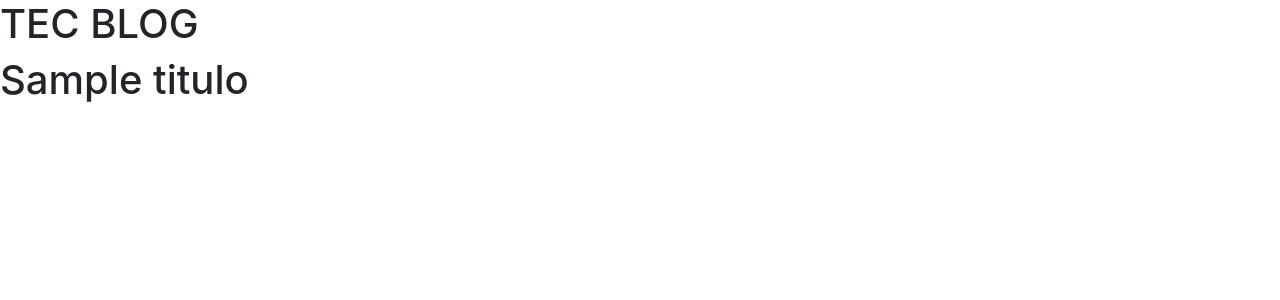
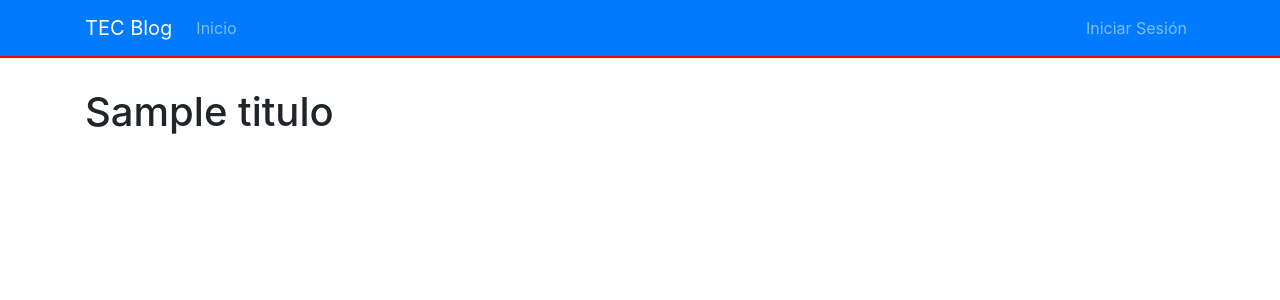
Before and after one commit to aguilarandress/BlogWebDjango, a Django app: template blogapp/blog/templates/blog/index.html in a window 1280 px wide. Shown: the top 300 px of the page. Run offline with Django 3.2, Linux system fonts and the light colour scheme; the template is opened without the code that fills it: most values are stand-ins (such as "Sample title", 1, 10 or a date in 2020); some libraries are stand-ins or nearby versions.

Commit message:
Creación del componente navbar

```diff
--- /dev/null
+++ b/blogapp/blog/static/blog/style.css
@@ -0,0 +1,9 @@
+/* Main Container */
+#main-container {
+    padding-top: 5.5rem;
+}
+
+/* Navbar */
+nav#main-navbar {
+    border-bottom: 2px solid red;
+}
--- a/blogapp/blog/templates/blog/layout.html
+++ b/blogapp/blog/templates/blog/layout.html
@@ -4,18 +4,48 @@
     <meta charset="UTF-8">
     <meta name="viewport" content="width=device-width, initial-scale=1.0">
     <meta http-equiv="X-UA-Compatible" content="ie=edge">
+    {% load static %}
+
+    <link rel="stylesheet" type="text/css" href="{% static 'blog/style.css' %}">
     <!-- CSS Bootstrap -->
     <link rel="stylesheet" href="https://stackpath.bootstrapcdn.com/bootstrap/4.3.1/css/bootstrap.min.css" integrity="sha384-ggOyR0iXCbMQv3Xipma34MD+dH/1fQ784/j6cY/iJTQUOhcWr7x9JvoRxT2MZw1T" crossorigin="anonymous">
     <title>TEC Blog</title>
 </head>
 <body>
-    <h1>TEC BLOG</h1>
-    {% block content %}
-    {% endblock %}
+    <nav class="navbar navbar-expand-md fixed-top navbar-dark bg-primary" id="main-navbar">
+        <div class="container">
+            <a href="#" class="navbar-brand">
+                TEC Blog
+            </a>
+            <button class="navbar-toggler" type="button" data-toggle="collapse" data-target="#navbar-content">
+                <span class="navbar-toggler-icon"></span>
+            </button>
+            <div class="collapse navbar-collapse" id="navbar-content">
+                <ul class="navbar-nav mr-auto">
+                    <li class="nav-item">
+                        <a href="#" class="nav-link">
+                            Inicio
+                        </a>
+                    </li>
+                </ul>
+                <ul class="navbar-nav ml-auto">
+                    <li class="nav-item">
+                        <a href="#" class="nav-link">
+                            Iniciar Sesión
+                        </a>
+                    </li>
+                </ul>
+            </div>
+        </div>
+    </nav>
+    <div class="container" id="main-container">
+        {% block content %}
+        {% endblock %}
+    </div>
 
     <!-- Bootstrap JavaScript -->
-    <script src="https://stackpath.bootstrapcdn.com/bootstrap/4.3.1/js/bootstrap.min.js" integrity="sha384-JjSmVgyd0p3pXB1rRibZUAYoIIy6OrQ6VrjIEaFf/nJGzIxFDsf4x0xIM+B07jRM" crossorigin="anonymous"></script>
     <script src="https://code.jquery.com/jquery-3.3.1.slim.min.js" integrity="sha384-q8i/X+965DzO0rT7abK41JStQIAqVgRVzpbzo5smXKp4YfRvH+8abtTE1Pi6jizo" crossorigin="anonymous"></script>
     <script src="https://cdnjs.cloudflare.com/ajax/libs/popper.js/1.14.7/umd/popper.min.js" integrity="sha384-UO2eT0CpHqdSJQ6hJty5KVphtPhzWj9WO1clHTMGa3JDZwrnQq4sF86dIHNDz0W1" crossorigin="anonymous"></script>
+    <script src="https://stackpath.bootstrapcdn.com/bootstrap/4.3.1/js/bootstrap.min.js" integrity="sha384-JjSmVgyd0p3pXB1rRibZUAYoIIy6OrQ6VrjIEaFf/nJGzIxFDsf4x0xIM+B07jRM" crossorigin="anonymous"></script>
 </body>
 </html>
--- a/blogapp/blogapp/urls.py
+++ b/blogapp/blogapp/urls.py
@@ -1,23 +1,8 @@
-"""blogapp URL Configuration
-
-The `urlpatterns` list routes URLs to views. For more information please see:
-    https://docs.djangoproject.com/en/2.2/topics/http/urls/
-Examples:
-Function views
-    1. Add an import:  from my_app import views
-    2. Add a URL to urlpatterns:  path('', views.home, name='home')
-Class-based views
-    1. Add an import:  from other_app.views import Home
-    2. Add a URL to urlpatterns:  path('', Home.as_view(), name='home')
-Including another URLconf
-    1. Import the include() function: from django.urls import include, path
-    2. Add a URL to urlpatterns:  path('blog/', include('blog.urls'))
-"""
 from django.contrib import admin
 from django.urls import path, include
 
 
 urlpatterns = [
-    path('index/', include('blog.urls')),
-    path('admin/', admin.site.urls)
+    path("", include('blog.urls')),
+    path("admin/", admin.site.urls)
 ]
```
